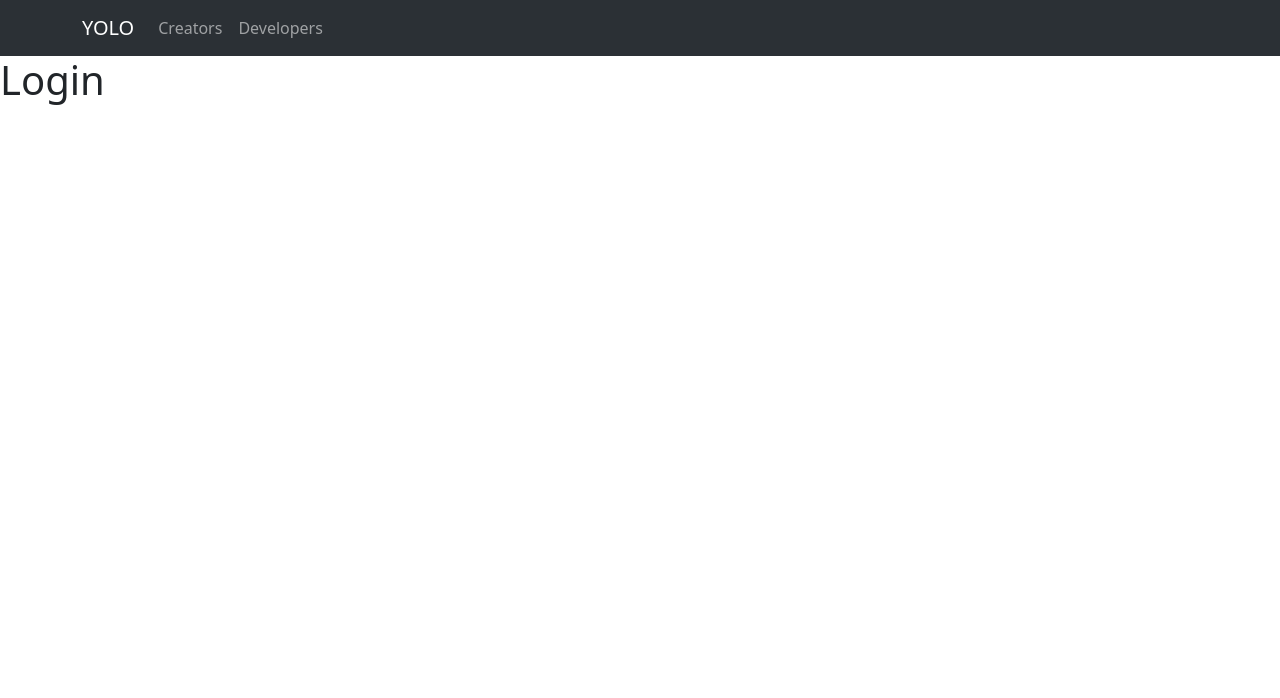
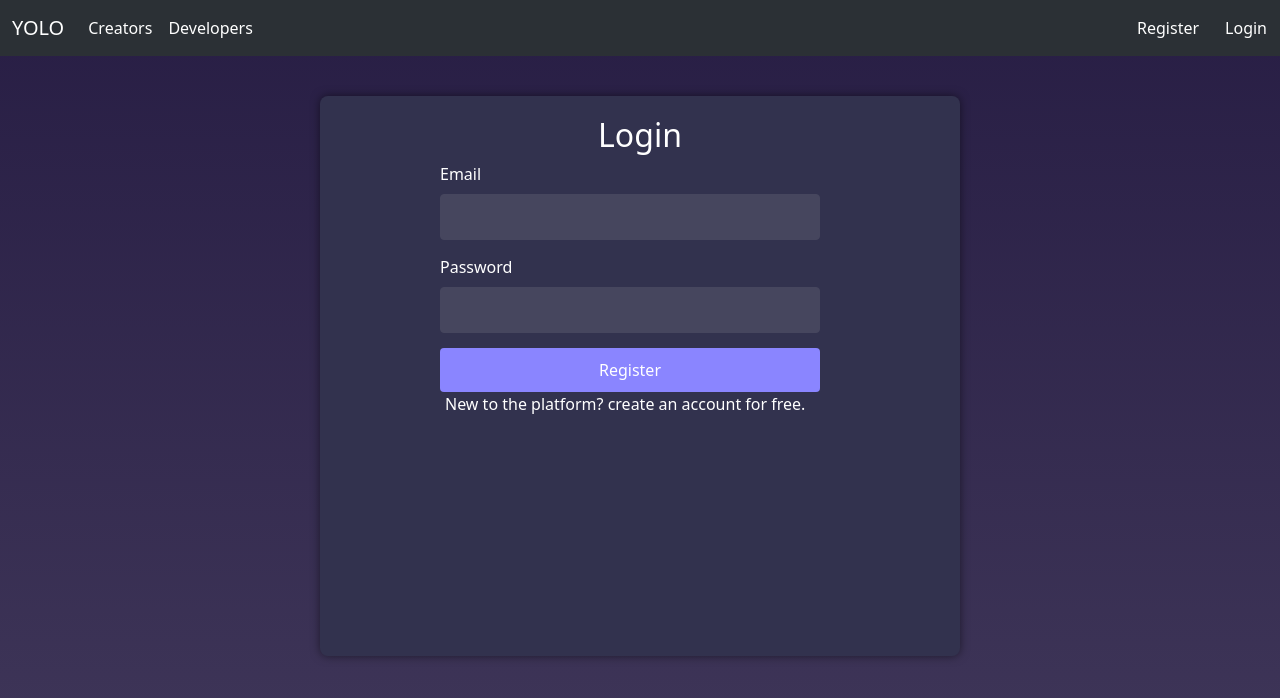
Before and after one commit to Isuru2701/YoloUI, a React (Create React App) app: page /login in a window 1280 px wide. Shown: the top 698 px of the page. Built offline with nearby package versions, Linux system fonts and the light colour scheme.

Commit message:
login done

```diff
--- a/package.json
+++ b/package.json
@@ -7,6 +7,7 @@
     "@testing-library/react": "^13.4.0",
     "@testing-library/user-event": "^13.5.0",
     "bootstrap": "^5.3.2",
+    "cookies-js": "^1.2.3",
     "react": "^18.2.0",
     "react-bootstrap": "^2.10.1",
     "react-dom": "^18.2.0",
--- a/src/components/Header.js
+++ b/src/components/Header.js
@@ -1,9 +1,11 @@
+import { Button } from 'react-bootstrap';
 import Container from 'react-bootstrap/Container';
 import Nav from 'react-bootstrap/Nav';
 import Navbar from 'react-bootstrap/Navbar';
 import NavDropdown from 'react-bootstrap/NavDropdown';
+import '../styles/header.css';
 
-function Header(){
+function Header() {
     return (
         <Navbar expand="lg" className="bg-body-tertiary" data-bs-theme="dark">
             <Container>
@@ -16,6 +18,10 @@ function Header(){
                     </Nav>
                 </Navbar.Collapse>
             </Container>
+
+            <Button variant='tertiary'><a href='/register'>Register</a></Button>
+            <Button variant='tertiary'><a href='/login'>Login</a></Button>
+
         </Navbar>
     );
 }
--- a/src/components/Login.js
+++ b/src/components/Login.js
@@ -1,9 +1,60 @@
-function Login(){
+import React from 'react';
+import { useState } from 'react';
+import '../styles/user.css';
+import Cookies from 'cookies-js';
+function Login() {
+
+    const [username, setUsername] = useState('');
+    const [password, setPassword] = useState('');
+
+    const handleLogin = async () => {
+        try {
+            const response = await fetch('http://127.0.0.1:5000/users/login', {
+                method: 'POST',
+                headers: {
+                    'Content-Type': 'application/json',
+                },
+                body: JSON.stringify({ username, password }),
+            });
+
+            if (!response.ok) {
+                throw new Error('Login failed');
+            }
+
+            // Assuming the response contains the username
+            const data = await response.json();
+
+            // Set username as a cookie
+            Cookies.set('username', data.username);
+
+            // Optionally, you can redirect the user to another page
+            // window.location.href = '/dashboard';
+
+        } catch (error) {
+            console.error('Error logging in:', error.message);
+        }
+    }
 
     return (
-        <div>
-            <h1>Login</h1>
-        </div>
+        <>
+            <div class="registration-container">
+                <form class="registration-form">
+                    <h2>Login</h2>
+                    <div class="form-group">
+                        <label for="email">Email</label>
+                        <input type="email" id="email" name="email" required onChange={(e) => setUsername(e.target.value)}/>
+                    </div>
+                    <div class="form-group">
+                        <label for="password">Password</label>
+                        <input type="password" id="password" name="password" required onChange={(e) => setPassword(e.target.value)}/>
+                    </div>
+                    <button className='login-button' type="submit" onClick={handleLogin}>Register</button>
+                    <br></br>
+                    <a class="redirect" href="/register">New to the platform? create an account for free.</a>
+                </form>
+            </div>
+
+        </>
     )
 }
 
--- /dev/null
+++ b/src/styles/header.css
@@ -0,0 +1,17 @@
+.btn-primary {
+    background-color: #4CAF50;
+    border: none;
+    color: white;
+    padding: 15px 32px;
+    text-align: center;
+    text-decoration: none;
+    display: inline-block;
+    font-size: 16px;
+    margin: 4px 2px;
+    cursor: pointer;
+}
+
+*{
+  text-decoration: none !important;
+  color:white !important;
+}
--- /dev/null
+++ b/src/styles/user.css
@@ -0,0 +1,116 @@
+@import url('colors.css');
+
+body{
+    background: linear-gradient(rgba(16, 5, 48, 0.9), rgba(16, 5, 48, 0.8));
+    background-color: rgb(6, 0, 17);
+    background-size: cover;
+    background-position: center;
+    background-attachment: fixed;
+    font-family:Arial, Helvetica, sans-serif;
+
+}
+
+.registration-container {
+    margin: auto;
+    background-color: var(--background-color);
+    border-radius: 8px;
+    padding: 20px;
+    box-shadow: 0 0 10px rgba(0, 0, 0, 0.5);
+    width: 50%;
+    min-width: 250px;
+    margin-top: 40px;
+    height: 70vh;
+    justify-content: center;
+    align-items: center;
+
+}
+.inline{
+    display: inline-flex;
+    width: 100%;
+}
+.check{
+    width: 15px;
+}
+.term{
+    padding-top: 10px;
+    padding-left: 20px;
+}
+.registration-form {
+    max-width: 400px;
+    margin: 0 auto;
+}
+
+h2 {
+    text-align: center;
+    color: var(--heading-color);
+}
+
+.form-group {
+    margin-bottom: 15px;
+}
+
+label {
+    display: block;
+    margin-bottom: 8px;
+}
+
+input {
+    width: 95%;
+    padding: 10px;
+    border: 1px solid var(--input-bg);
+    border-radius: 4px;
+    background-color: var(--input-bg);
+    color: #fff;
+    outline: none;
+    margin: auto;
+}
+
+input[type="checkbox"] {
+    margin-right: 5px;
+}
+
+.login-button {
+    margin: 100;
+    width: 95%;
+    padding: 10px;
+    border: none;
+    border-radius: 4px;
+    background-color: var(--main-button);
+    color: #fff;
+    cursor: pointer;
+}
+
+button:hover {
+    background-color: var(--main-button-hover);
+}
+
+.logo{
+    width: 200px;
+}
+.block{
+    display: block;
+}
+.btn{
+    background-color: var(--main-button);
+    padding: 10px;
+    border-radius: 10px;
+    align-items: center;
+    text-align: center;
+    text-decoration: none;
+    color: white;
+    cursor: pointer;
+}
+
+.btn a{
+    color: white;
+    text-decoration: none;
+    width: 100%;
+    text-align: center;
+}
+.redirect{
+    color: white;
+    text-decoration: none;
+    padding: 5px;
+    padding-top: 10px;
+    margin-top: 10px;
+}
```
Also changed, not shown: src/components/Sidebar.js (+8 -0 lines), 1 other file (tests, documents, lock files or other folders). Lines whose indentation alone changed are shown as unchanged.
